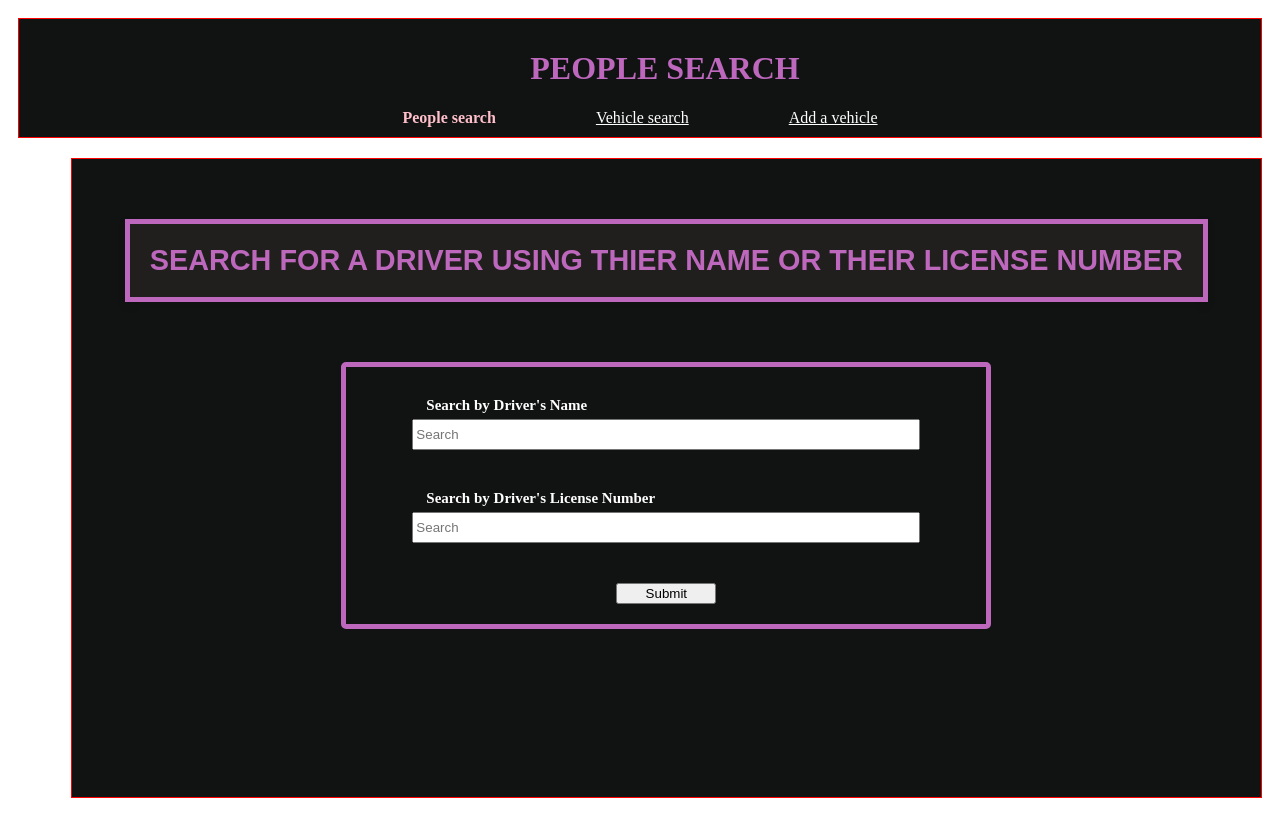
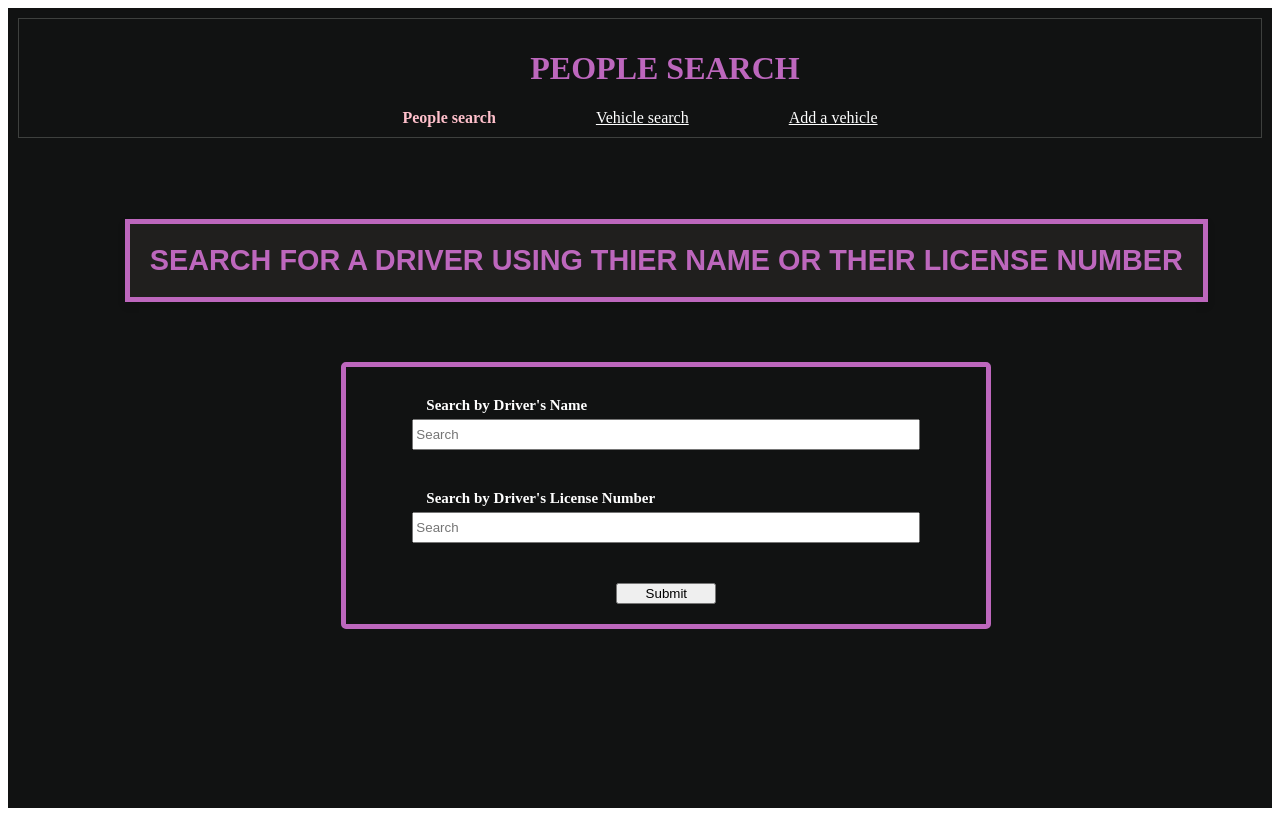
Before and after one commit to B3N-DAWSON/PEOPLE-AND-VEHICLE-SEARCH-WEBISTE, a plain HTML site: page index.html in a window 1280 px wide. Drawn offline with Linux system fonts and the light colour scheme; a script that the page names is missing.

Commit message:
fixed large part of the wide border

```diff
--- a/style.css
+++ b/style.css
@@ -4,13 +4,13 @@
   grid-template-columns:1fr 23fr; /* 1 part sidebar, 4 parts main content (1:4 space) */
   grid-template-rows: auto 1fr auto; /* auto for the header and footer, 1fr for the content */
   height: 100vh; /* Full height of the browser rergardless of content (viewport) */
-  background-color: white;
+  background-color: #111212;
 }
 
 /* GRID LAYOUT FEATURES */
-header,#main
+header
 {
-    border: 1px solid red;
+    border: 1px solid #3e403e;
     margin: 10px;
     padding: 10px;
 }
```
